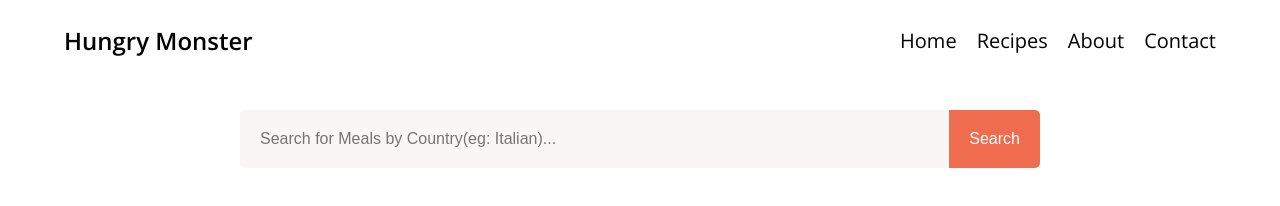
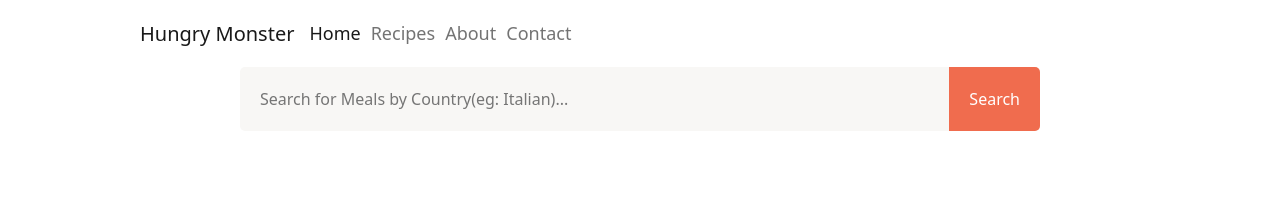
Before and after one commit to devmhb/hungry-monster, a plain HTML site: page index.html in a window 1280 px wide. Drawn offline with nearby package versions, Linux system fonts and the light colour scheme.

Commit message:
Add bootstrap navbar

```diff
--- a/index.html
+++ b/index.html
@@ -10,17 +10,46 @@
       src="https://kit.fontawesome.com/f64de7b412.js"
       crossorigin="anonymous"
     ></script>
+    <link
+      href="https://cdn.jsdelivr.net/npm/bootstrap@5.0.0/dist/css/bootstrap.min.css"
+      rel="stylesheet"
+      integrity="sha384-wEmeIV1mKuiNpC+IOBjI7aAzPcEZeedi5yW5f2yOq55WWLwNGmvvx4Um1vskeMj0"
+      crossorigin="anonymous"
+    />
   </head>
   <body>
-    <div class="container">
-      <nav class="navbar">
-        <ul class="items">
-          <li class="item logo"><a href="#">Hungry Monster</a></li>
-          <li class="item"><a href="#" class="item-link">Home</a></li>
-          <li class="item"><a href="#" class="item-link">Recipes</a></li>
-          <li class="item"><a href="#" class="item-link">About</a></li>
-          <li class="item"><a href="#" class="item-link">Contact</a></li>
-        </ul>
+    <div class="my-container">
+      <nav class="navbar navbar-expand-lg navbar-light">
+        <div class="container-fluid">
+          <a class="navbar-brand" href="#">Hungry Monster</a>
+          <button
+            class="navbar-toggler"
+            type="button"
+            data-bs-toggle="collapse"
+            data-bs-target="#navbarNav"
+            aria-controls="navbarNav"
+            aria-expanded="false"
+            aria-label="Toggle navigation"
+          >
+            <span class="navbar-toggler-icon"></span>
+          </button>
+          <div class="collapse navbar-collapse" id="navbarNav">
+            <ul class="navbar-nav">
+              <li class="nav-item">
+                <a class="nav-link active" aria-current="page" href="#">Home</a>
+              </li>
+              <li class="nav-item">
+                <a class="nav-link" href="#">Recipes</a>
+              </li>
+              <li class="nav-item">
+                <a class="nav-link" href="#">About</a>
+              </li>
+              <li class="nav-item">
+                <a class="nav-link" href="#">Contact</a>
+              </li>
+            </ul>
+          </div>
+        </div>
       </nav>
       <form class="form">
         <input
@@ -36,5 +65,10 @@
       <div class="meals"></div>
     </div>
     <script src="main.js"></script>
+    <script
+      src="https://cdn.jsdelivr.net/npm/bootstrap@5.0.0/dist/js/bootstrap.bundle.min.js"
+      integrity="sha384-p34f1UUtsS3wqzfto5wAAmdvj+osOnFyQFpp4Ua3gs/ZVWx6oOypYoCJhGGScy+8"
+      crossorigin="anonymous"
+    ></script>
   </body>
 </html>
--- a/main.js
+++ b/main.js
@@ -61,7 +61,7 @@ const displayMeal = (data) => {
   let singleMeal = mealObj[0];
   mealsElement.innerHTML = `
     <div class="single-meal">
-    <img src="${singleMeal.strMealThumb}" alt="" />
+    <img src="${singleMeal.strMealThumb}" alt="" class="single-meal-img" />
     <h1 class="meal-title">${singleMeal.strMeal}</h1>
     <p class="ingredients">Ingredients</p>
       <ul class="lists">
--- a/style.css
+++ b/style.css
@@ -23,44 +23,29 @@ a {
   color: black;
 }
 
-.container {
-  width: 90%;
-  max-width: 120rem;
+.my-container {
+  width: 80%;
+  max-width: 100rem;
   margin: 0 auto;
 }
 
 .navbar {
-  margin-bottom: 3rem;
+  background-color: transparent;
+  font-size: 1.8rem;
+  width: 100% !important;
 }
 
-.navbar .items {
-  display: -webkit-box;
-  display: -ms-flexbox;
-  display: flex;
-  min-height: 8rem;
-  -webkit-box-align: center;
-  -ms-flex-align: center;
-  align-items: center;
+.container-fluid {
+  padding: 1rem 0 !important;
 }
 
-.navbar .items .item {
-  font-size: 2rem;
-}
-
-.navbar .items .item:not(:last-child) {
-  margin-right: 2rem;
-}
-
-.navbar .items .logo {
-  -webkit-box-flex: 1;
-  -ms-flex: 1;
-  flex: 1;
-  font-weight: 600;
-  font-size: 2.4rem;
+.navbar-brand {
+  font-size: 2rem !important;
+  font-weight: 500;
 }
 
 .form {
-  width: 90%;
+  width: 95%;
   margin: 0 auto;
   max-width: 80rem;
   position: relative;
@@ -112,23 +97,9 @@ a {
   margin-bottom: 4rem;
 }
 
-.meals > * {
-  -webkit-box-flex: 0;
-  -ms-flex: 0 1 25rem;
-  flex: 0 1 25rem;
-}
-
 .meals .single-meal {
-  -webkit-box-flex: 1;
-  -ms-flex: 1;
-  flex: 1;
   max-width: 80rem;
   margin: 0 auto;
-}
-
-.meals .single-meal img {
-  width: 100%;
-  border-radius: 2rem;
 }
 
 .meals .single-meal .meal-title {
@@ -179,6 +150,9 @@ a {
   transition: all 300ms ease;
   -webkit-box-shadow: 0 0.5rem 1.5rem rgba(0, 0, 0, 0.15);
   box-shadow: 0 0.5rem 1.5rem rgba(0, 0, 0, 0.15);
+  -webkit-box-flex: 0;
+  -ms-flex: 1 1 25rem;
+  flex: 1 1 25rem;
 }
 
 .meals .meal:hover {
@@ -205,3 +179,15 @@ a {
   padding: 0 1rem;
   font-weight: 600;
 }
+
+.single-meal-img {
+  height: 60vh;
+  width: auto;
+  border-radius: 2rem;
+}
+
+@media only screen and (max-width: 60rem) {
+  .form {
+    width: 100%;
+  }
+}
```
